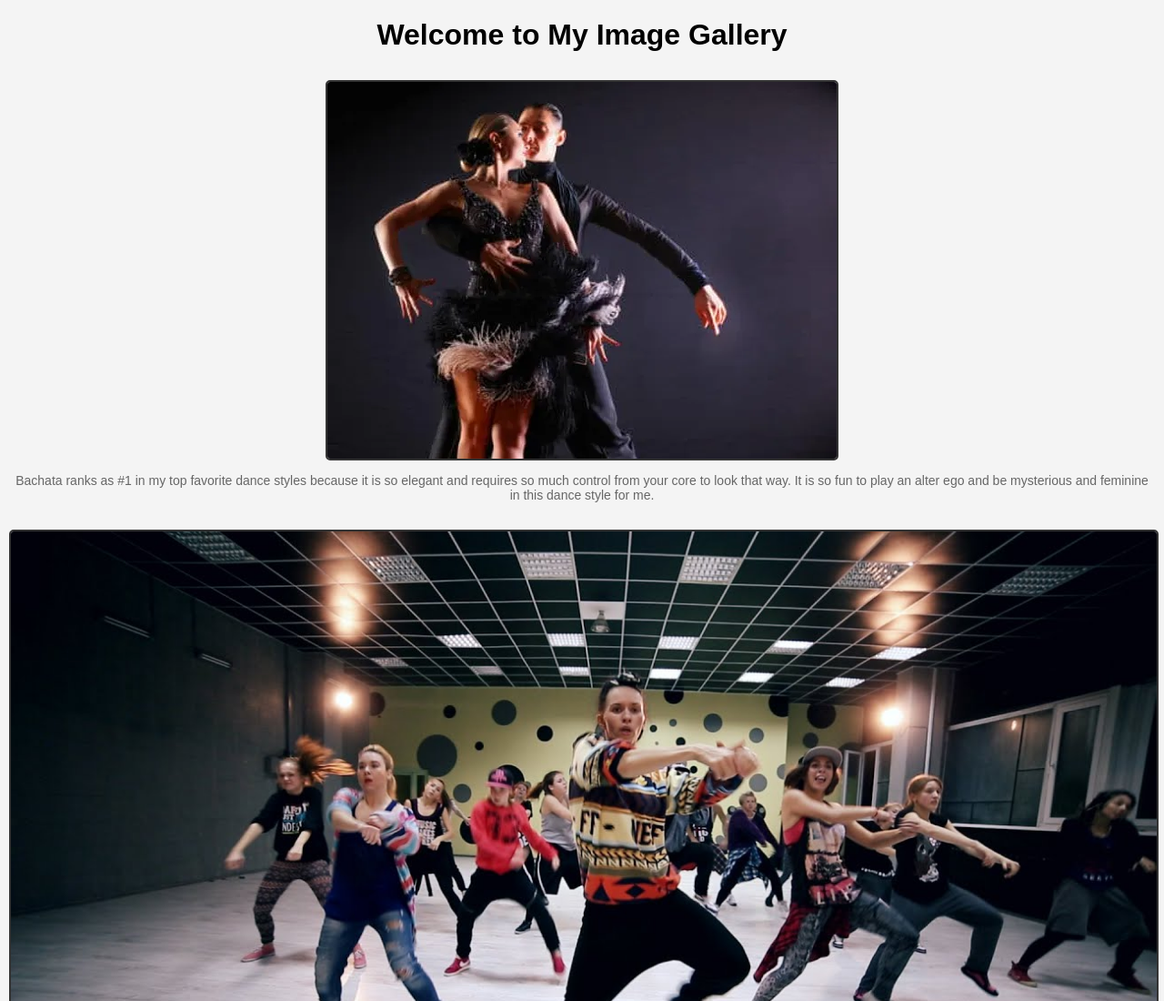
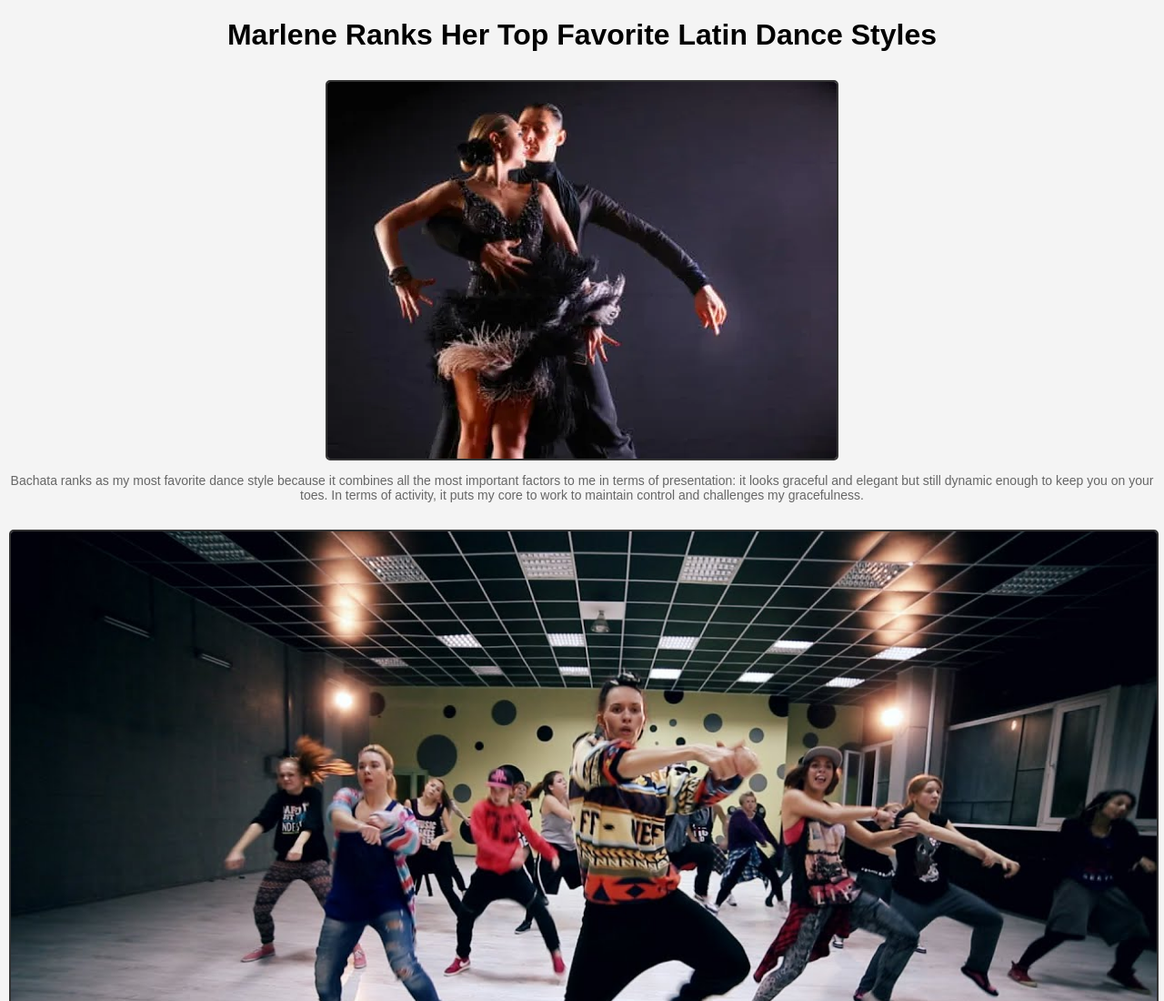
Before and after one commit to marlenealanis/marlene-bai, a plain HTML site: page index.html in a window 1280 px wide. Shown: the top 1100 px of the page at 91% size. Drawn offline with Linux system fonts and the light colour scheme.

Commit message:
Update index.html

```diff
--- a/index.html
+++ b/index.html
@@ -9,12 +9,12 @@
 </head>
 <body>
 
-  <h1>Welcome to My Image Gallery</h1>
+  <h1>Marlene Ranks Her Top Favorite Latin Dance Styles</h1>
 
   <div class="image-container">
     <div class="image">
       <img src="bachata.webp" alt="Caption 1">
-      <p class="caption">Bachata ranks as #1 in my top favorite dance styles because it is so elegant and requires so much control from your core to look that way. It is so fun to play an alter ego and be mysterious and feminine in this dance style for me.</p>
+      <p class="caption">Bachata ranks as my most favorite dance style because it combines all the most important factors to me in terms of presentation: it looks graceful and elegant but still dynamic enough to keep you on your toes. In terms of activity, it puts my core to work to maintain control and challenges my gracefulness.</p>
     </div>
     <div class="image">
       <img src="funk.jpeg" alt="Funk ranks as #2 of my top favorite dance styles because it is so energizing and free. It requires a particular conscious effort in footwork and twisting inward/outwards of your heels that is very unique.">
```
